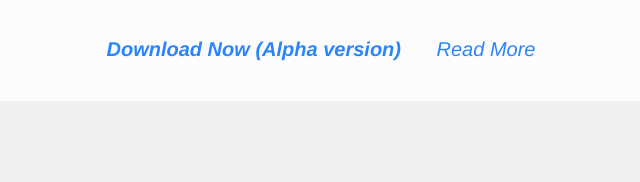
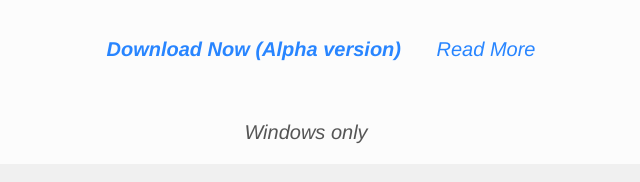
Before and after one commit to phantomgh12/DarkOpsMax, a plain HTML site: page index.html in a window 1280 px wide. Shown: the part 394-576 px from the top of the page, without its empty margins (334-974 px from the left). Drawn offline with Linux system fonts and the light colour scheme.

Commit message:
download

```diff
--- a/index.html
+++ b/index.html
@@ -11,6 +11,7 @@
         <h1>DarkOpsMax</h1>
         <img src="DarkOpsMaxIcon.png" alt="DarkOpsMax Logo" class="logo">
         <p><a class="download-btn" href="D3D12.zip" download>Download Now (Alpha version)</a> <a href="about.html">Read More</a></p>
+        <p class="platform">Windows only</p>
     </div>
 </body>
 </html>
```
Also changed, not shown: style.css (line endings or trailing spaces).
